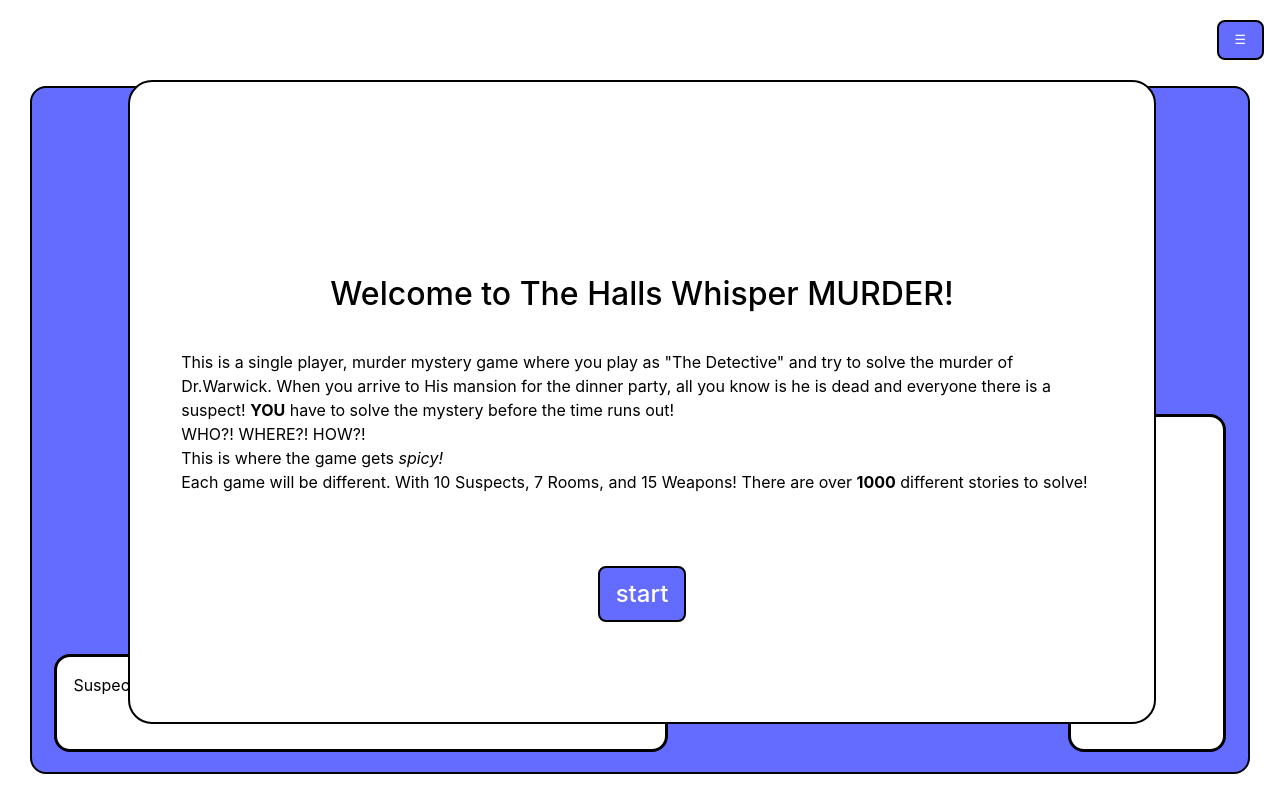
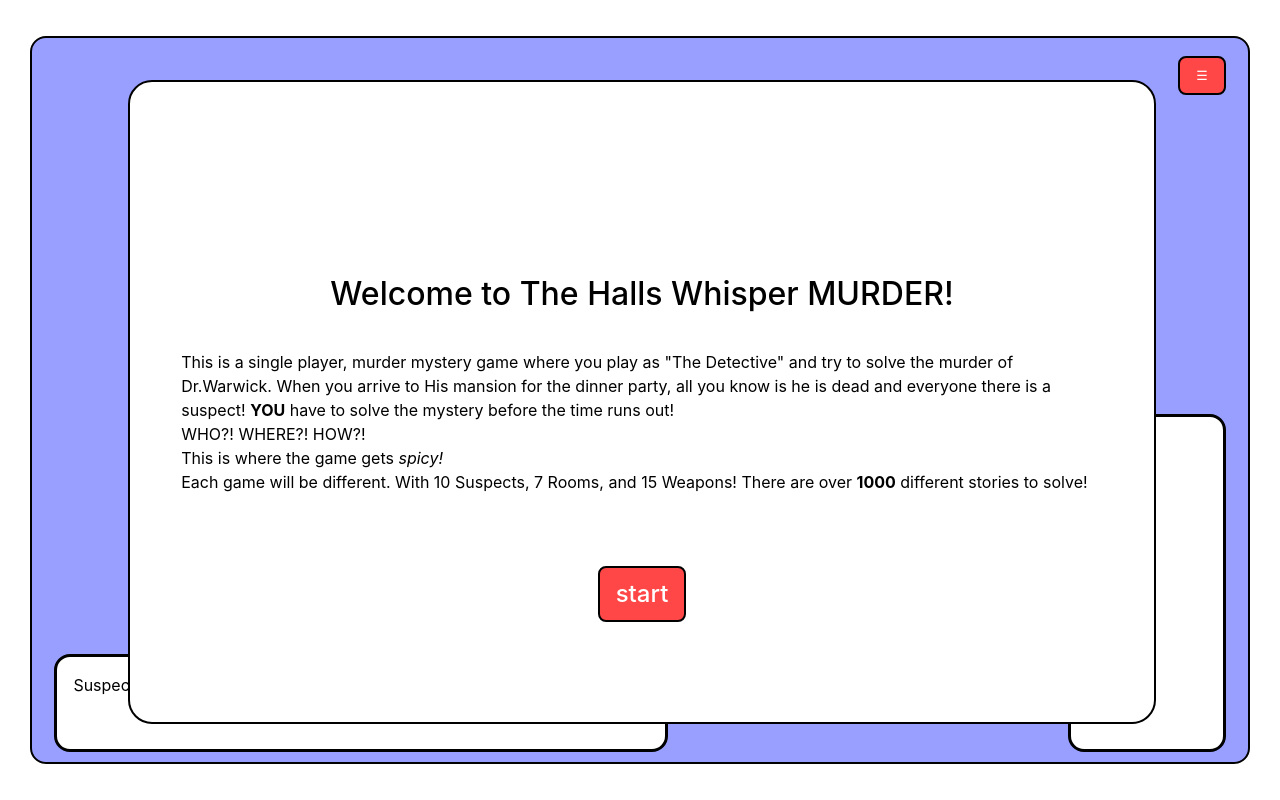
Before and after one commit to Atlessc/murder-game-proto, a React (Vite) app: page / in a window 1280 px wide. Built offline with nearby package versions, Linux system fonts and the light colour scheme.

Commit message:
Tyler Smith end of the night. edited the layout and made the layout cleaner added the time tracker file

```diff
--- a/src/App.css
+++ b/src/App.css
@@ -21,14 +21,6 @@
   width: 99vw;
 }
 
-.header {
-  display: flex;
-  flex-direction: row;
-  align-items: center;
-  justify-content: flex-end;
-  height: 60px;
-}
-
 .title {
   font-size: 2.2rem;
   color: #ffffff;
@@ -36,9 +28,9 @@
 
 .MenuBtn {
   position: absolute;
-  top: 5;
-  right: 0;
-  background-color: #646cff;
+  top: 5%;
+  right: 3%;
+  background-color: #ff4747;
   color: #ffffff;
   border: 2px solid #000000;
   border-radius: 0.5rem;
@@ -73,7 +65,7 @@
 }
 
 .startBtn {
-  background-color: #646cff;
+  background-color: #ff4747;
   color: #ffffff;
   border: 2px solid #000000;
   border-radius: 0.5rem;
--- a/src/App.jsx
+++ b/src/App.jsx
@@ -23,9 +23,7 @@ function App() {
           : null
         }
         <div className='App'>
-          <div className='header'>
             <div className='MenuBtn' onClick={TogglePopup}>☰</div>
-          </div>
           <GameContainer />
         </div>
 
--- a/src/component/Game.css
+++ b/src/component/Game.css
@@ -4,7 +4,7 @@
     flex-direction: column;
     align-items: center;
     justify-content: center;
-    height: 90vh;
+    height: 95vh;
     padding: 1rem;
 
 }
@@ -19,8 +19,11 @@
     padding: 0;
     z-index: -1;
     border: 2px solid #000000;
-    background-color: #646cff;
+    background-color: #989fff;
     border-radius: 1rem;
+    font-size: 70px;
+    font-weight: bold;
+    color: #000000;
 }
 
 .TextBox {
--- a/src/component/Game.jsx
+++ b/src/component/Game.jsx
@@ -7,7 +7,7 @@ export default function GameContainer() {
 
     return (
         <div className="GameConatiner">
-            <div className="POV">Visuals</div>
+            <div className="POV">Game Coming Soon</div>
             <div className="NotePad">Notepad</div>
             {showDialog ? null:
             <div className="TextBox">Suspect Dialog</div>}
```
Also changed, not shown: TimeTracker.txt (added).
